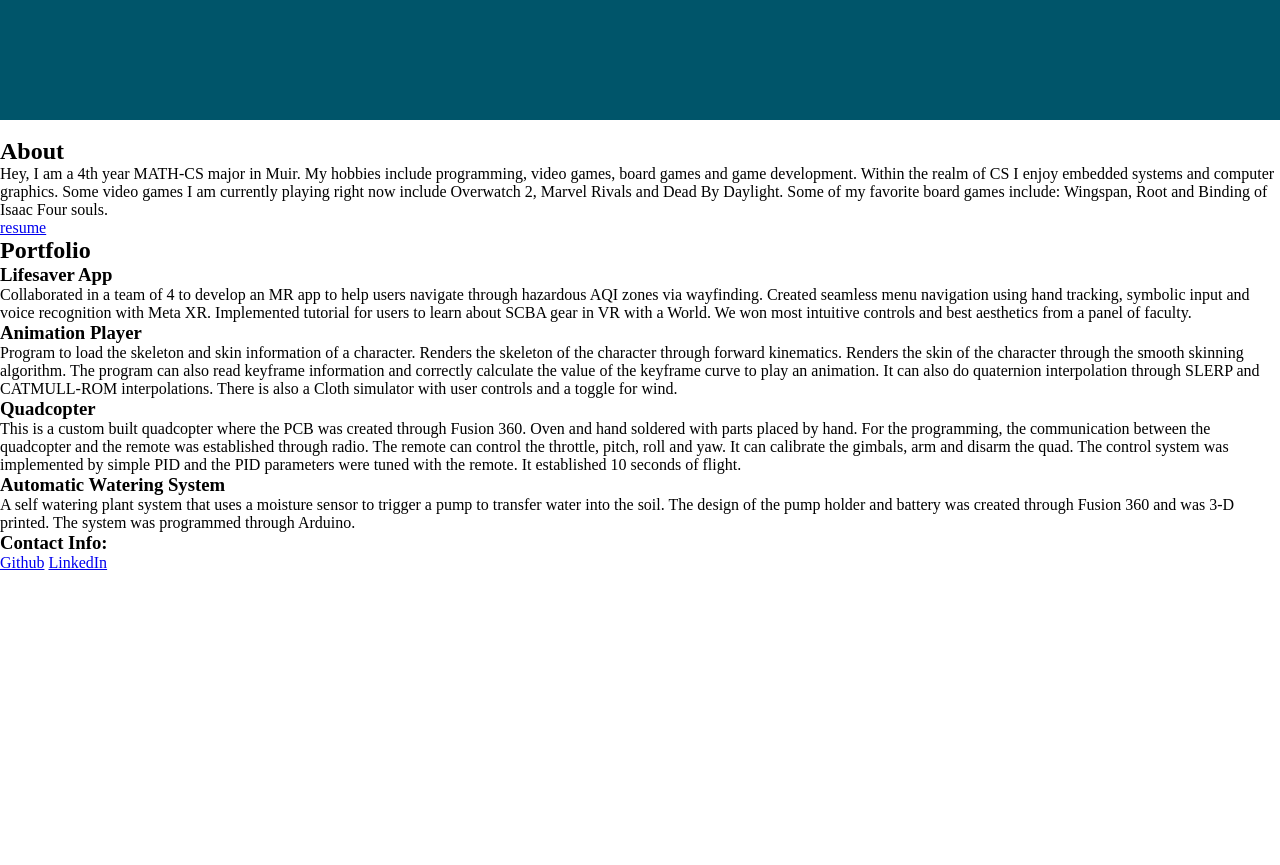
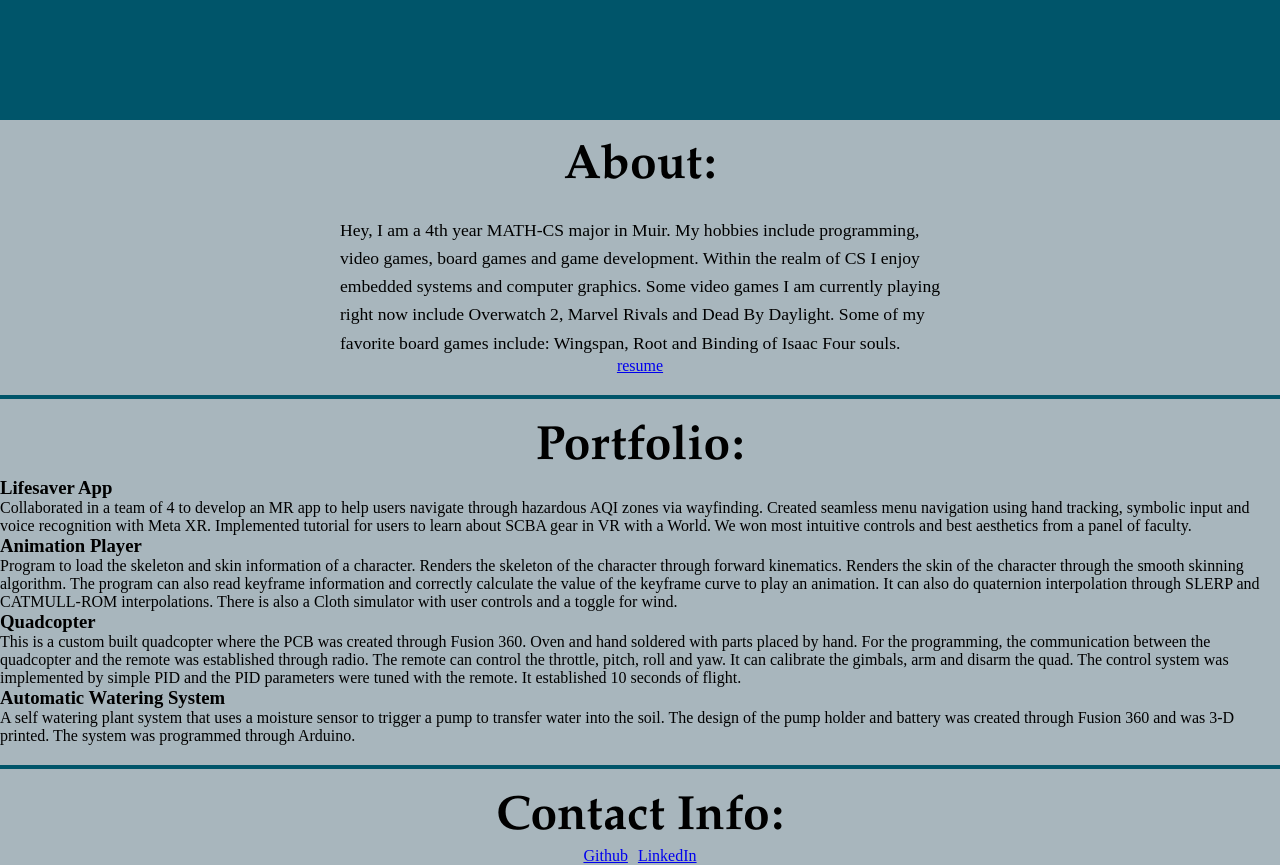
Before and after one commit to HyperBlitzer/CSE134-HW3, a plain HTML site: page index.html in a window 1280 px wide. Shown: the part 680-1545 px from the top of the page. Before the commit the page ends 1252 px from the top, so only its background shows below. Drawn offline with Linux system fonts and the light colour scheme.

Commit message:
work on about section

```diff
--- a/index.html
+++ b/index.html
@@ -23,15 +23,18 @@
         </header>
         <br>
         <main>
-            <h2 id="about">About</h2>
-            <p>
+            <h2 id="about">About:</h2>
+            <p id="about-section">
                 Hey, I am a 4th year MATH-CS major in Muir. My hobbies include programming, video games, board games and game development.
                 Within the realm of CS I enjoy embedded systems and computer graphics. Some video games I am currently playing right now include
                 Overwatch 2, Marvel Rivals and Dead By Daylight. Some of my favorite board games include: Wingspan, Root and Binding of Isaac Four souls.
             </p>
-            <a href="assets/ArreguinJoseResume.pdf" target="_blank">resume</a>
+            <div id="resume">
+                <a href="assets/ArreguinJoseResume.pdf" target="_blank">resume</a>
+            </div>
 
-            <h2>Portfolio</h2>
+            <hr>
+            <h2>Portfolio:</h2>
             <section>
                 <h3>Lifesaver App</h3>
                 <p>Collaborated in a team of 4 to develop an MR app to help users navigate through hazardous AQI zones via wayfinding.
@@ -61,7 +64,8 @@
             </section>
         </main>
         <footer>
-            <h3 id="contact">Contact Info:</h3>
+            <hr>
+            <h2 id="contact">Contact Info:</h2>
             <my-socials>
                 <a href="https://github.com/HyperBlitzer" target="_blank">Github</a>
                 <a href="https://linkedin.com/in/jose-arreguin-b9b60933a/" target="_blank">LinkedIn</a>
--- a/styles/index.css
+++ b/styles/index.css
@@ -2,6 +2,7 @@
     --custom-font: "Permanent Marker", serif;
     --primary-color: rgb(84, 117, 94);
     --header-color: rgb(150, 171, 156);
+    --font-family: 'Garamond', serif;
 }
 
 *,
@@ -77,6 +78,41 @@ header nav {
     }
 }
 
+body {
+    background-color: rgb(168, 182, 189);
+}
+
+h2 {
+    font-family: var(--font-family);
+    text-align: center;
+    font-size: 3rem;
+}
+
+hr {
+    border: 2px solid color(display-p3 0 0.325 0.407 / 1);
+    margin: 20px auto;
+}
+
+#about-section {
+    margin-left: 25%;
+    margin-right: 25%;
+    padding: 20px;
+    border-radius: 10px;
+    line-height: 1.6;
+    font-size: 1.1em;
+    padding-bottom: 0%;
+}
+
+#resume {
+    text-align: center;
+}
+
+my-socials {
+    display: flex;
+    justify-content: center;
+    gap: 10px;
+}
+
 @keyframes slideUp {
     0% {
         transform: translateY(100%);
```
